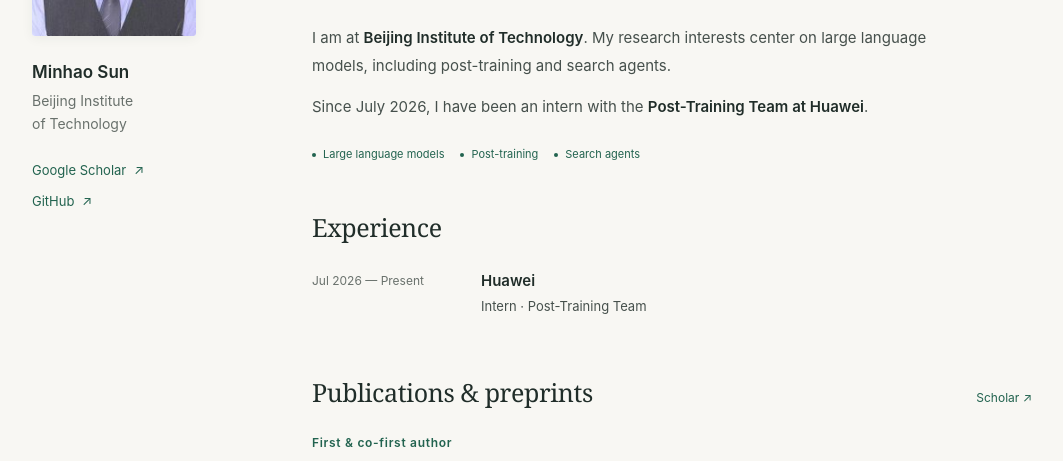
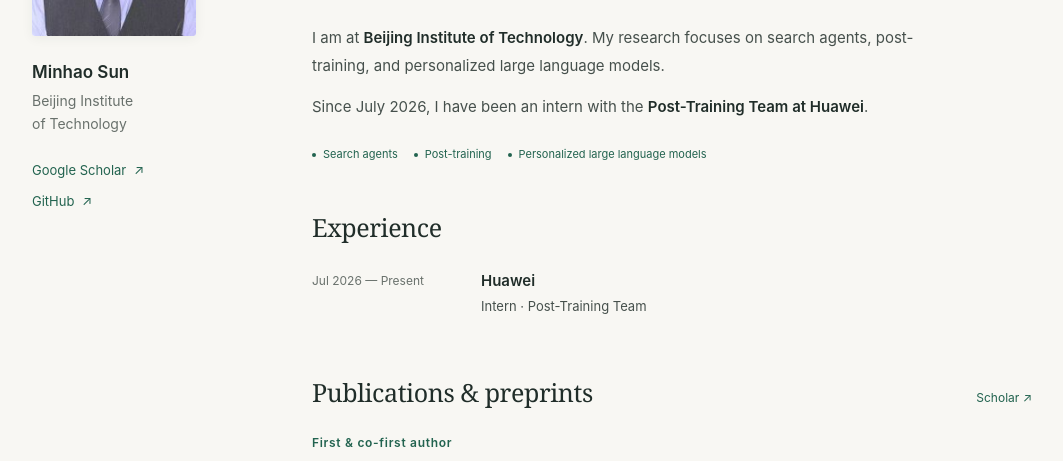
Before and after one commit to BITMinhaoSun/bitminhaosun.github.io, a plain HTML site: page index.html in a window 1280 px wide. Shown: the part 339-800 px from the top of the page, without its empty margins (108-1171 px from the left). Drawn offline with Linux system fonts and the light colour scheme.

Commit message:
Update research interests on the personal homepage

```diff
--- a/index.html
+++ b/index.html
@@ -4,10 +4,10 @@
   <meta charset="utf-8">
   <meta name="viewport" content="width=device-width, initial-scale=1">
   <title>Minhao Sun | Academic Homepage</title>
-  <meta name="description" content="Minhao Sun, Beijing Institute of Technology. Research interests in large language models, post-training, and search agents.">
+  <meta name="description" content="Minhao Sun, Beijing Institute of Technology. Research interests in search agents, post-training, and personalized large language models.">
   <meta name="theme-color" content="#f8f7f3">
   <meta property="og:title" content="Minhao Sun | Academic Homepage">
-  <meta property="og:description" content="Large language models, post-training, and search agents.">
+  <meta property="og:description" content="Search agents, post-training, and personalized large language models.">
   <meta property="og:type" content="website">
   <meta property="og:url" content="https://bitminhaosun.github.io/">
   <meta property="og:image" content="https://bitminhaosun.github.io/assets/portrait.jpg">
@@ -50,13 +50,13 @@
         <h1 id="name">Minhao Sun<span class="name-dot" aria-hidden="true">.</span></h1>
         <p class="intro">Exploring how language models<br class="wide-break"> learn, reason, and search.</p>
         <div class="bio">
-          <p>I am at <strong>Beijing Institute of Technology</strong>. My research interests center on large language models, including post-training and search agents.</p>
+          <p>I am at <strong>Beijing Institute of Technology</strong>. My research focuses on search agents, post-training, and personalized large language models.</p>
           <p>Since July 2026, I have been an intern with the <strong>Post-Training Team at Huawei</strong>.</p>
         </div>
         <ul class="research-topics" aria-label="Research interests">
-          <li>Large language models</li>
+          <li>Search agents</li>
           <li>Post-training</li>
-          <li>Search agents</li>
+          <li>Personalized large language models</li>
         </ul>
       </section>
 
```
